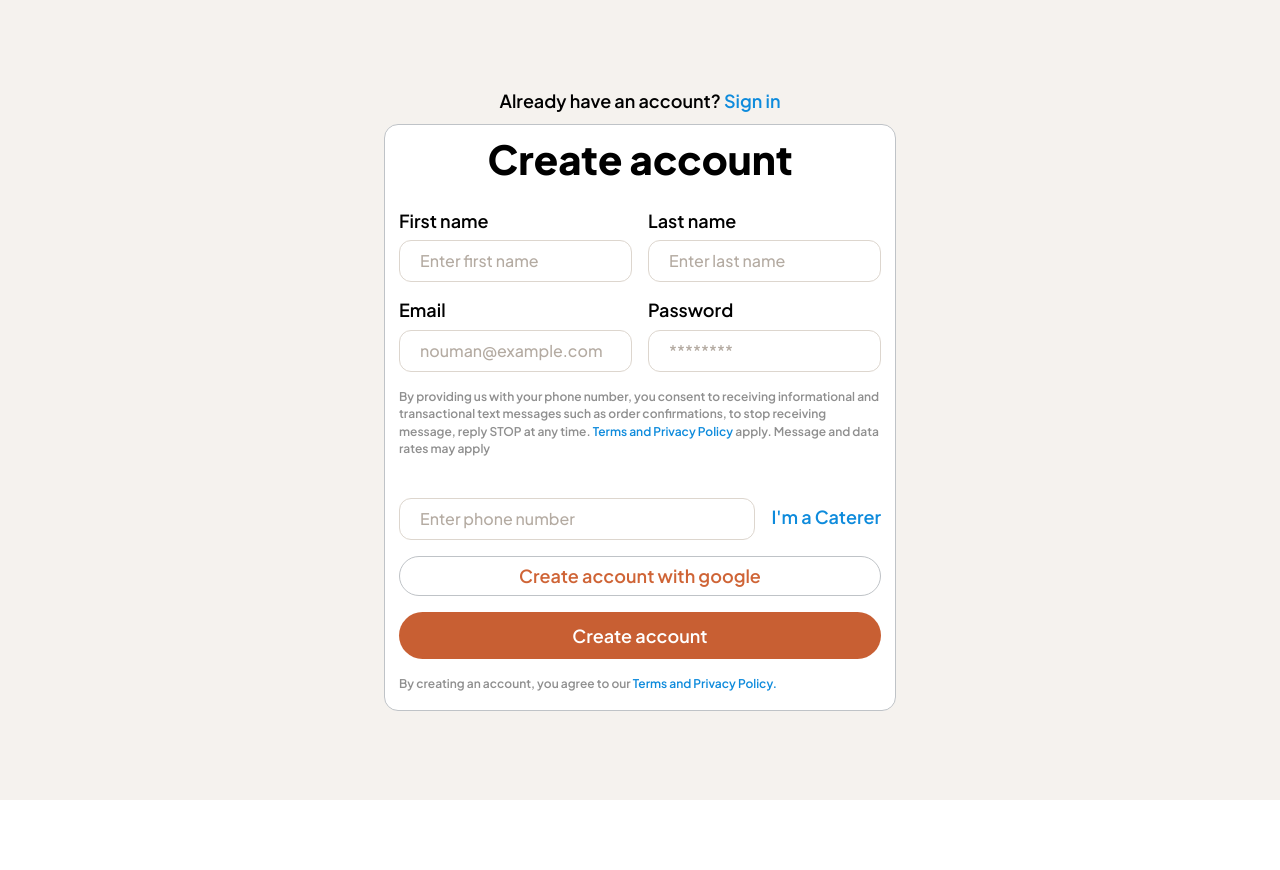
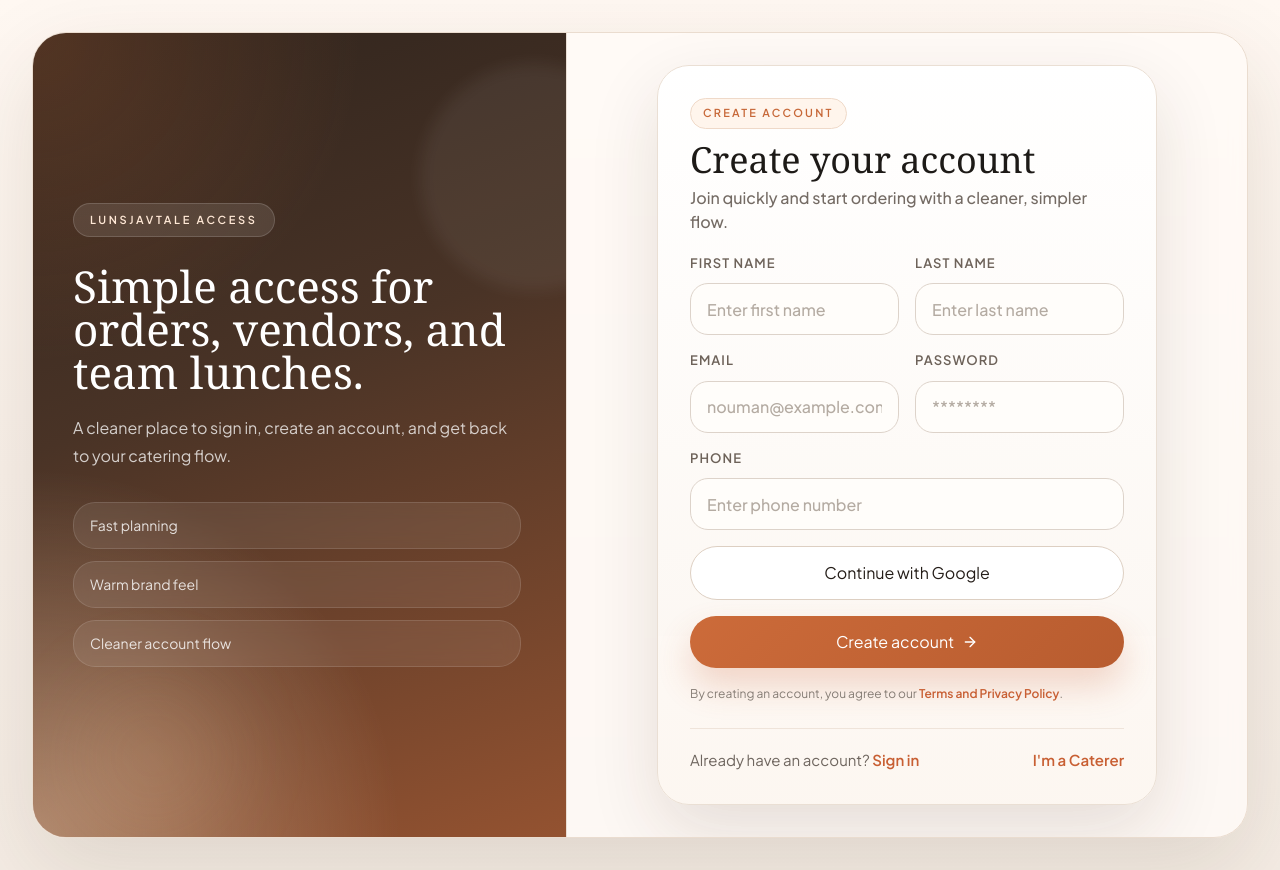
Before and after one commit to MuhammadNoumanAfzal/catering-bestilling-no, a React (Vite) app: page /signup in a window 1280 px wide. Before the commit the page ends 800 px from the top, so only its background shows below. Built offline with nearby package versions, Linux system fonts and the light colour scheme.

Commit message:
feat: Enhance authentication components with improved styling, layout, and functionality

```diff
--- a/src/features/auth/components/AuthButton.jsx
+++ b/src/features/auth/components/AuthButton.jsx
@@ -1,8 +1,18 @@
-export default function AuthButton({ children, type = "button" }) {
+export default function AuthButton({
+  children,
+  type = "button",
+  variant = "primary",
+  className = "",
+}) {
+  const variantClassName =
+    variant === "secondary"
+      ? "border border-[#ddcfc2] bg-white text-[#241d18] hover:bg-[#faf4ee]"
+      : "bg-[linear-gradient(135deg,#cc6b3a_0%,#b85c2f_100%)] text-white shadow-[0_18px_34px_rgba(200,97,53,0.24)] hover:brightness-[0.98]";
+
   return (
     <button
       type={type}
-      className="type-h5 w-full rounded-full bg-[#c85f33] px-5 py-3 text-white transition hover:opacity-90"
+      className={`w-full rounded-full px-5 py-3.5 text-[15px] font-semibold transition ${variantClassName} ${className}`}
     >
       {children}
     </button>
--- a/src/features/auth/components/AuthCard.jsx
+++ b/src/features/auth/components/AuthCard.jsx
@@ -1,16 +1,27 @@
-export default function AuthCard({ title, subtitle, children, footer }) {
+export default function AuthCard({
+  title,
+  subtitle,
+  children,
+  footer,
+  badge = "Account",
+}) {
   return (
-    <section className="w-full rounded-[28px] border border-[#ece6de] bg-white p-6 shadow-[0_20px_60px_rgba(33,24,16,0.08)] sm:p-8">
-      <div className="mb-6 text-center">
-        <h1 className="type-h3 text-[#1d1a17]">{title}</h1>
+    <section className="w-full rounded-[32px] border border-[#eadfd4] bg-[linear-gradient(180deg,rgba(255,255,255,0.96),rgba(252,246,240,0.94))] p-6 shadow-[0_26px_70px_rgba(49,31,17,0.12)] sm:p-8">
+      <div className="mb-5">
+        <div className="inline-flex items-center rounded-full border border-[#efd9c8] bg-[#fff5ec] px-3 py-1.5 text-[11px] font-semibold uppercase tracking-[0.2em] text-[#c76838]">
+          {badge}
+        </div>
+        <h1 className="mt-3 font-serif text-[30px] leading-[1.04] text-[#1d1a17] sm:text-[36px]">
+          {title}
+        </h1>
         {subtitle ? (
-          <p className="type-para mt-2 text-[#7c746d]">{subtitle}</p>
+          <p className="type-para mt-2 max-w-xl text-[#746b64]">{subtitle}</p>
         ) : null}
       </div>
 
       {children}
 
-      {footer ? <div className="mt-5 text-center">{footer}</div> : null}
+      {footer ? <div className="mt-6 border-t border-[#efe4da] pt-5">{footer}</div> : null}
     </section>
   );
 }
--- a/src/features/auth/components/AuthInput.jsx
+++ b/src/features/auth/components/AuthInput.jsx
@@ -7,11 +7,14 @@ export default function AuthInput({
   name,
   readOnly = false,
   className = "",
+  required = false,
 }) {
   return (
     <label className="block">
       {label ? (
-        <span className="type-h5 mb-2 block text-black">{label}</span>
+        <span className="mb-2.5 block text-[13px] font-semibold uppercase tracking-[0.08em] text-[#6d6259]">
+          {label}
+        </span>
       ) : (
         <span className="mb-2 block h-[17px]" aria-hidden="true" />
       )}
@@ -22,7 +25,8 @@ export default function AuthInput({
         value={value}
         onChange={onChange}
         readOnly={readOnly}
-        className={`type-para w-full rounded-xl border border-[#ddd6ce] bg-white px-4 py-2 text-[#1d1a17] outline-none transition placeholder:text-[#b4aba2] focus:border-[#c85f33] focus:ring-2 focus:ring-[#c85f33]/15 ${className}`}
+        required={required}
+        className={`type-para h-13 w-full rounded-[18px] border border-[#ddd3ca] bg-[#fffdfa] px-4 text-[#1d1a17] outline-none transition placeholder:text-[#b4aba2] focus:border-[#c85f33] focus:bg-white focus:ring-4 focus:ring-[#c85f33]/10 ${className}`}
       />
     </label>
   );
--- a/src/features/auth/components/AuthLayout.jsx
+++ b/src/features/auth/components/AuthLayout.jsx
@@ -2,9 +2,47 @@ import { Outlet } from "react-router-dom";
 
 export default function AuthLayout() {
   return (
-    <main className="min-h-screen bg-[#f5f2ee] px-4 py-10 sm:px-6 lg:px-8">
-      <div className="mx-auto flex min-h-[calc(100vh-5rem)] max-w-lg items-center justify-center">
-        <Outlet />
+    <main className="min-h-screen overflow-hidden bg-[linear-gradient(180deg,#fff8f2_0%,#f8f0e9_54%,#f4ece4_100%)] px-4 py-6 sm:px-6 sm:py-8 lg:px-8">
+      <div className="relative mx-auto max-w-7xl">
+        <div className="absolute left-[6%] top-12 -z-10 h-44 w-44 rounded-full bg-[#e8b894]/30 blur-3xl" />
+        <div className="absolute right-[10%] top-[24%] -z-10 h-56 w-56 rounded-full bg-[#f4d7b6]/40 blur-3xl" />
+        <div className="absolute bottom-12 left-1/3 -z-10 h-40 w-40 rounded-full bg-[#cf6e38]/12 blur-3xl" />
+
+        <div className="grid min-h-[calc(100vh-3rem)] overflow-hidden rounded-[34px] border border-[#eadccf] bg-[rgba(255,251,247,0.82)] shadow-[0_30px_90px_rgba(69,42,19,0.12)] backdrop-blur xl:grid-cols-[0.88fr_1.12fr]">
+          <section className="relative hidden overflow-hidden border-r border-[#eadfd5] bg-[radial-gradient(circle_at_top_left,rgba(207,110,56,0.22),transparent_34%),radial-gradient(circle_at_bottom_left,rgba(246,219,191,0.45),transparent_38%),linear-gradient(160deg,#2f241d_0%,#493326_42%,#c76838_140%)] p-10 text-white xl:flex xl:flex-col xl:justify-center">
+            <div className="absolute -right-20 top-8 h-56 w-56 rounded-full border border-white/12 bg-white/6 blur-sm" />
+            <div className="absolute bottom-0 left-10 h-40 w-40 rounded-full border border-white/10 bg-[#f3be96]/10 blur-2xl" />
+
+            <div className="relative z-10 max-w-md">
+              <div className="inline-flex items-center rounded-full border border-white/15 bg-white/10 px-4 py-2 text-[11px] font-semibold uppercase tracking-[0.24em] text-[#ffe8d6]">
+                Lunsjavtale Access
+              </div>
+              <h1 className="mt-7 font-serif text-[44px] leading-[0.98] text-white">
+                Simple access for orders, vendors, and team lunches.
+              </h1>
+              <p className="mt-5 text-[16px] leading-7 text-white/76">
+                A cleaner place to sign in, create an account, and get back to your catering flow.
+              </p>
+              <div className="mt-8 grid gap-3">
+                <div className="rounded-[22px] border border-white/12 bg-white/8 px-4 py-3 text-[14px] text-white/82 backdrop-blur-sm">
+                  Fast planning
+                </div>
+                <div className="rounded-[22px] border border-white/12 bg-white/8 px-4 py-3 text-[14px] text-white/82 backdrop-blur-sm">
+                  Warm brand feel
+                </div>
+                <div className="rounded-[22px] border border-white/12 bg-white/8 px-4 py-3 text-[14px] text-white/82 backdrop-blur-sm">
+                  Cleaner account flow
+                </div>
+              </div>
+            </div>
+          </section>
+
+          <section className="flex items-center justify-center px-4 py-8 sm:px-8 lg:px-10 xl:px-12">
+            <div className="w-full max-w-[500px]">
+              <Outlet />
+            </div>
+          </section>
+        </div>
       </div>
     </main>
   );
--- a/src/features/auth/components/OtpInput.jsx
+++ b/src/features/auth/components/OtpInput.jsx
@@ -7,7 +7,7 @@ export default function OtpInput({ length = 4 }) {
           type="text"
           maxLength={1}
           inputMode="numeric"
-          className="type-h5 h-13 w-13 rounded-2xl border border-[#ddd6ce] text-center text-[#1d1a17] outline-none transition focus:border-[#c85f33] focus:ring-2 focus:ring-[#c85f33]/15"
+          className="h-13 w-13 rounded-[18px] border border-[#ddd3ca] bg-[#fffdfa] text-center text-[20px] font-semibold text-[#1d1a17] outline-none transition focus:border-[#c85f33] focus:ring-4 focus:ring-[#c85f33]/10"
         />
       ))}
     </div>
--- a/src/features/auth/pages/SignInPage.jsx
+++ b/src/features/auth/pages/SignInPage.jsx
@@ -1,4 +1,5 @@
 import { useState } from "react";
+import { FiArrowRight } from "react-icons/fi";
 import { Link, useNavigate } from "react-router-dom";
 import AuthButton from "../components/AuthButton";
 import AuthCard from "../components/AuthCard";
@@ -37,20 +38,21 @@ export default function SignInPage() {
 
   return (
     <AuthCard
-      title="Sign in"
-      subtitle="Welcome back. Use the demo login below to continue."
+      badge="Sign In"
+      title="Welcome back"
+      subtitle="Sign in to continue managing your catering account."
       footer={
-        <div className="flex items-center justify-between gap-4 text-left">
-          <p className="type-h4 text-[#7c746d]">
+        <div className="flex flex-col gap-3 text-left sm:flex-row sm:items-center sm:justify-between">
+          <p className="text-[15px] text-[#6f665f]">
             Don&apos;t have an account?{" "}
             <Link
               to="/signup"
-              className="type-para font-semibold text-[#0e8bdc]"
+              className="font-semibold text-[#c85f33]"
             >
               Create one
             </Link>
           </p>
-          <Link to="/" className="type-para whitespace-nowrap text-[#0e8bdc]">
+          <Link to="/" className="text-[15px] font-semibold text-[#c85f33]">
             I&apos;m a Caterer
           </Link>
         </div>
@@ -64,6 +66,7 @@ export default function SignInPage() {
           placeholder="nouman@example.com"
           value={formData.email}
           onChange={handleChange}
+          required
         />
         <AuthInput
           label="Password"
@@ -72,19 +75,31 @@ export default function SignInPage() {
           placeholder="********"
           value={formData.password}
           onChange={handleChange}
+          required
         />
-        <div className="flex items-center justify-end">
+        <div className="flex items-center justify-between">
+          <p className="text-[13px] text-[#8a7f76]">
+            Demo login is prefilled
+          </p>
           <Link
             to="/forgot-password"
-            className="type-para font-semibold text-[#c85f33]"
+            className="text-[14px] font-semibold text-[#c85f33]"
           >
             Forgot password?
           </Link>
         </div>
         {errorMessage ? (
-          <p className="type-para text-sm text-red-600">{errorMessage}</p>
+          <p className="rounded-2xl border border-[#f2c7c2] bg-[#fff4f2] px-4 py-3 text-sm text-[#c43f32]">
+            {errorMessage}
+          </p>
         ) : null}
-        <AuthButton type="submit">Sign in</AuthButton>
+        <AuthButton
+          type="submit"
+          className="inline-flex items-center justify-center gap-2"
+        >
+          Sign in
+          <FiArrowRight className="text-[16px]" />
+        </AuthButton>
       </form>
     </AuthCard>
   );
--- a/src/features/auth/pages/SignUpPage.jsx
+++ b/src/features/auth/pages/SignUpPage.jsx
@@ -1,92 +1,122 @@
+import { useState } from "react";
+import { FiArrowRight } from "react-icons/fi";
 import { Link } from "react-router-dom";
 import AuthButton from "../components/AuthButton";
+import AuthCard from "../components/AuthCard";
 import AuthInput from "../components/AuthInput";
+import { showSuccessToast } from "../../../utils/alerts";
+
+const initialFormState = {
+  firstName: "",
+  lastName: "",
+  email: "",
+  password: "",
+  phone: "",
+};
 
 export default function SignUpPage() {
+  const [formState, setFormState] = useState(initialFormState);
+
+  const handleChange = (event) => {
+    const { name, value } = event.target;
+    setFormState((current) => ({ ...current, [name]: value }));
+  };
+
+  const handleSubmit = async (event) => {
+    event.preventDefault();
+    await showSuccessToast("Account created successfully");
+    setFormState(initialFormState);
+  };
+
   return (
-    <div className="w-full max-w-[780px]">
-      <div className="mb-3 text-center">
-        <p className="type-h5 text-black">
+    <AuthCard
+      badge="Create Account"
+      title="Create your account"
+      subtitle="Join quickly and start ordering with a cleaner, simpler flow."
+      footer={
+        <div className="flex flex-col gap-3 text-left sm:flex-row sm:items-center sm:justify-between">
+          <p className="text-[15px] text-[#6f665f]">
             Already have an account?{" "}
-          <Link to="/signin" className="type-h5 font-semibold text-[#0e8bdc]">
+            <Link to="/signin" className="font-semibold text-[#c85f33]">
               Sign in
             </Link>
           </p>
+          <Link to="/" className="text-[15px] font-semibold text-[#c85f33]">
+            I&apos;m a Caterer
+          </Link>
         </div>
-
-      <section className="rounded-[14px] border border-[#bfc3c7] bg-white px-[14px] pb-[18px] pt-[12px]">
-        <h1 className="type-h2 mb-7 text-center text-black">Create account</h1>
-
-        <form className="space-y-4">
-          <div className="grid grid-cols-2 gap-4">
+      }
+    >
+      <form className="space-y-4" onSubmit={handleSubmit}>
+        <div className="grid gap-4 sm:grid-cols-2">
           <AuthInput
             label="First name"
+            name="firstName"
             placeholder="Enter first name"
-              className="px-5"
+            value={formState.firstName}
+            onChange={handleChange}
+            required
           />
           <AuthInput
             label="Last name"
+            name="lastName"
             placeholder="Enter last name"
-              className="px-5"
+            value={formState.lastName}
+            onChange={handleChange}
+            required
           />
         </div>
 
-          <div className="grid grid-cols-2 gap-4">
+        <div className="grid gap-4 sm:grid-cols-2">
           <AuthInput
             label="Email"
+            name="email"
             type="email"
             placeholder="nouman@example.com"
-              className="px-5"
+            value={formState.email}
+            onChange={handleChange}
+            required
           />
           <AuthInput
             label="Password"
+            name="password"
             type="password"
             placeholder="********"
-              className="px-5"
+            value={formState.password}
+            onChange={handleChange}
+            required
           />
         </div>
 
-          <p className="type-subpara leading-[1.35] text-[#8f8f8f]">
-            By providing us with your phone number, you consent to receiving
-            informational and transactional text messages such as order
-            confirmations, to stop receiving message, reply STOP at any time.{" "}
-            <Link to="/" className="text-[#0e8bdc]">
+        <AuthInput
+          label="Phone"
+          name="phone"
+          type="tel"
+          placeholder="Enter phone number"
+          value={formState.phone}
+          onChange={handleChange}
+        />
+
+        <AuthButton type="button" variant="secondary" className="py-3">
+          Continue with Google
+        </AuthButton>
+
+        <AuthButton
+          type="submit"
+          className="inline-flex items-center justify-center gap-2"
+        >
+          Create account
+          <FiArrowRight className="text-[16px]" />
+        </AuthButton>
+
+        <p className="text-[12px] leading-5 text-[#867d75]">
+          By creating an account, you agree to our{" "}
+          <Link to="/" className="font-semibold text-[#c85f33]">
             Terms and Privacy Policy
-            </Link>{" "}
-            apply. Message and data rates may apply
-          </p>
-
-          <div className="grid grid-cols-[1fr_auto] items-end gap-4">
-            <AuthInput
-              label=""
-              placeholder="Enter phone number"
-              className="px-5"
-            />
-            <Link
-              to="/"
-              className="type-h5 whitespace-nowrap pb-3 text-[#0e8bdc]"
-            >
-              I&apos;m a Caterer
           </Link>
-          </div>
-
-          <button
-            type="button"
-            className="type-h5 w-full rounded-full border border-[#bfc3c7] bg-white px-5 py-[7px] text-[#cf6436]"
-          >
-            Create account with google
-          </button>
-
-          <AuthButton type="submit">Create account</AuthButton>
-
-          <p className="type-subpara leading-[1.35] text-[#8f8f8f]">
-            By creating an account, you agree to our{" "}
-            <Link to="/" className="text-[#0e8bdc]">
-              Terms and Privacy Policy.
-            </Link>
+          .
         </p>
       </form>
-      </section>
-    </div>
+    </AuthCard>
   );
 }
```
Lines whose indentation alone changed are shown as unchanged.
